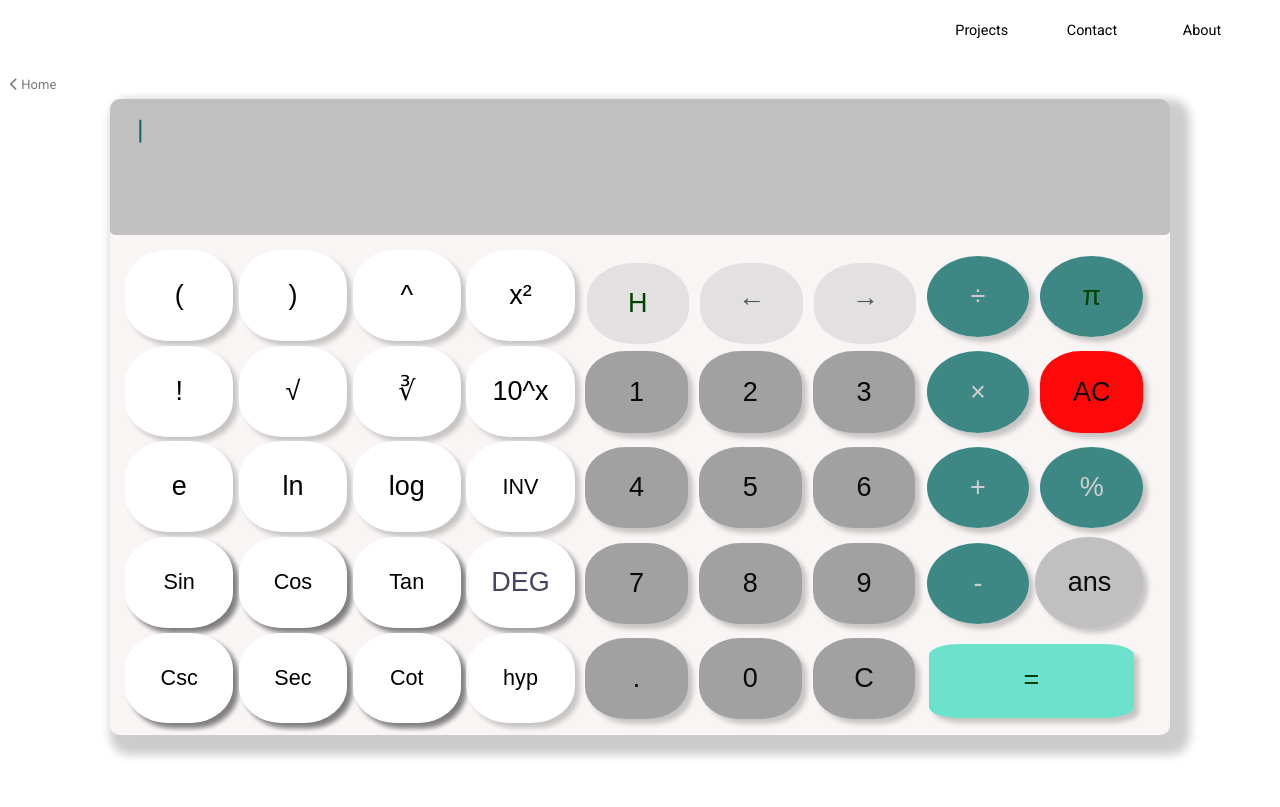
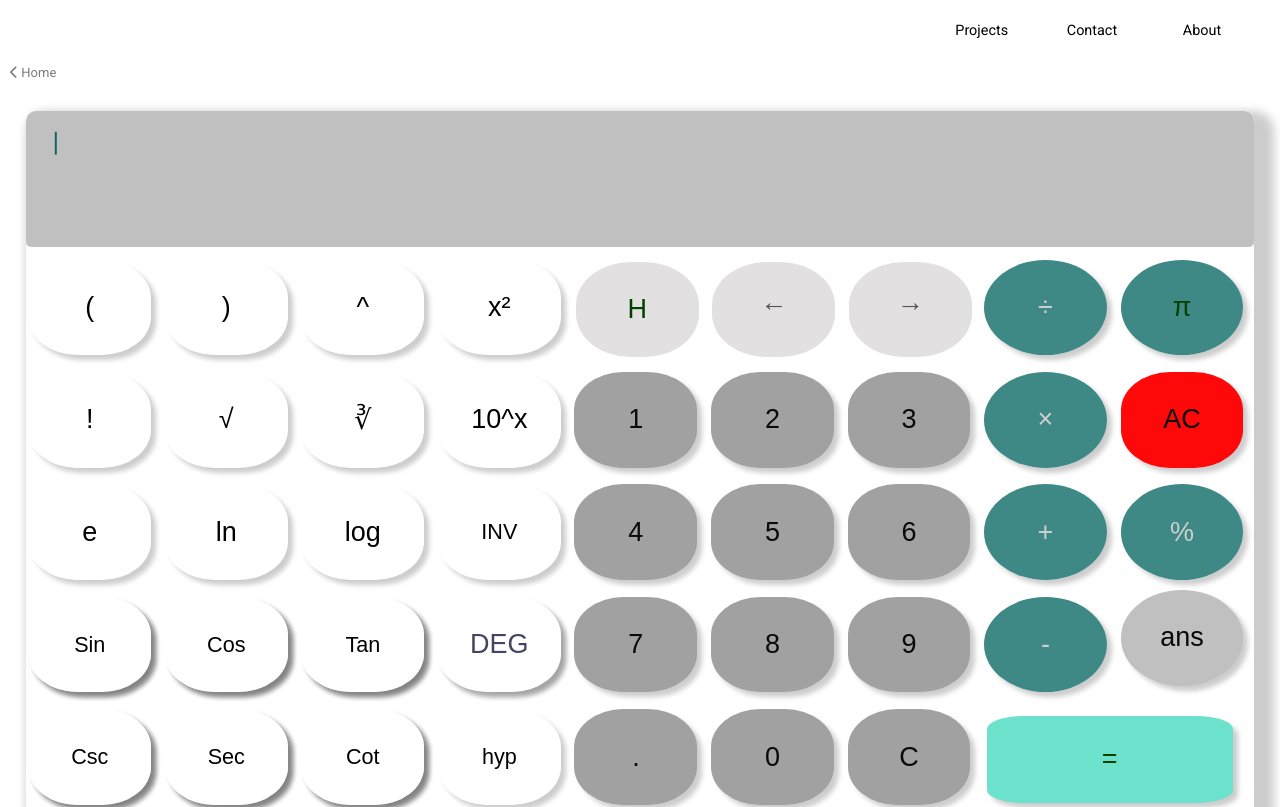
Before and after one commit to UtonyDev/utony-portfolio, a React (Vite) app: page /utonycalc in a window 1280 px wide. Shown: the top 807 px of the page. Built offline with nearby package versions, Linux system fonts and the light colour scheme.

Commit message:
Made multiple UI changes to the Calc

```diff
--- a/src/Pages/utonycalc/utonycalc.css
+++ b/src/Pages/utonycalc/utonycalc.css
@@ -48,32 +48,29 @@
   #history {
     background-color: #C0C0C0;
     box-shadow: 0px 0px 0px var(--bxShadowblr);
+    padding: 0;
+    margin: 5%;
   }
   .hideHistory {
-    transition: height .5s ease, opacity .2s ease-in;
+    transition: all .5s ease;
     position: absolute;
-    opacity: 0;
     top: 32vh;
     left: -3.5%;
     z-index: 100;
-    height: 0;
-    width: 87% !important;
-    padding: 5%;
-    margin: 5%;
-    border-radius: 5% !important;
+    height: 0 !important;
+    width: 0 !important;
+    border-radius: 5%;
     overflow-y: scroll !important;
   }
   .showHistory {
-    transition: all .5s ease, opacity .2s ease-in;
+    transition: all .5s ease;
     position: absolute;
-    opacity: 1;
     top: 32vh;
     left: -3.5% ;
     z-index: 100;
     height: 60vh;
     width: 87% !important;
-    padding: 5%;
-    margin: 5%;
+    padding: 5% !important;
     border-radius: 5% !important;
     overflow-y: scroll !important;
   }
@@ -460,31 +457,42 @@
       transition: left 1s;
     }
 
-  /* for Meduim size devices ( Tablets ) */
-  @media screen and (min-width: 768px) {
+    @media screen and (min-width: 1024px) and (min-height: 768px) {
+      .cont {
+        max-height: 85.5vh !important;
+      }
+      .topKeys {
+        top: 20% !important;
+        left: 3%;
+      }
+  @media screen and (min-width: 1000px) {
     .calcparent {
-      width: auto ;
+      width: 100%;
       height: fit-content;
+
     }
     .calccont {
-      display: grid;
-      place-items: center;
-      position: relative;
+      min-height: 100vh !important;
+    }
+    .back {
+      top: -0.5vh !important;
     }
     .cont {
-      top: 7.5vh;
-      grid-template-columns: 1fr 1fr 1fr 1fr 1fr 1fr 1fr 1fr 1fr ;
+      top: -2.2%;
+      grid-template-columns: 1fr 1fr 1fr 1fr 1fr 1fr 1fr 1fr 1fr;
       grid-template-rows:  1fr 1fr 1fr 1fr 1fr 1fr !important;
       box-shadow: 10px 10px 10px 10px rgba(0, 0, 1, 0.2);
-      width: 100% ;
-      max-height: 90vh;
-      padding: 0;
-      background-color: rgba(243, 236, 236, 0.5) !important;
+      width: auto;
+      max-height: 78vh;
+      padding: 0.5% 0 1.5% 0;
+      margin: 2% !important;
+      background-color: var(--contwhite);
     }
 
     .inputField {
       grid-area: 1/1/2/10;
     }
+
     .hideHistory {
       transition: all .5s ease ;
       transform-origin: right;
@@ -545,7 +553,7 @@
       width: 90% !important;
       margin-left: 0% !important;
       position: relative;
-      top: 25% !important;
+      top: 25%;
       left: 3%;
     }
 
@@ -585,7 +593,6 @@
     .butnPercent {
       grid-area: 4/9/5/10;
     }
-
 
     .butnDivide {
       grid-area: 2/8/3/9;
@@ -745,64 +752,3 @@
       grid-area: 6/4/7/5;
     }
   }
-
-  @media screen and (min-width: 1000px) {
-    .calcparent {
-      background-color: var(--topbackclr);
-    }
-    .back {
-      z-index: 100;
-      position: relative;
-      top: 1vh;
-      font-size: small !important;
-    }
-    .cont {
-      top: -1.5vh;
-      grid-template-columns: 1fr 1fr 1fr 1fr 1fr 1fr 1fr 1fr 1fr;
-      grid-template-rows:  1fr 1fr 1fr 1fr 1fr 1fr;
-      box-shadow: 10px 10px 10px 10px rgba(0, 0, 1, 0.2);
-      background-color: rgba(243, 236, 236, 0.5) !important;
-      padding: 1em;
-      width: 80%;
-      max-height: 75vh;
-    }
-
-    .hideHistory {
-      transition: all .5s ease ;
-      transform-origin: right;
-      transform: scale(0, 0) !important;
-      position: absolute;
-      top: 17.5vh !important;
-      left: 10% !important;
-      z-index: 100;
-      height: 20%;
-      width: 35%;
-      border-radius: 15px;
-      overflow-y: scroll !important;
-      padding: 0 !important;
-    }
-
-    .showHistory {
-      transform-origin: top left !important;
-      transform: scale(1, 1)!important;
-      transition: all .5s ease;
-      position: absolute;
-      top: 17.5vh !important;
-      left: 10% !important;
-      z-index: 100 !important;
-      width: 30% !important;
-      height: 57% !important;
-      margin: 0 !important;
-      padding: 2.5%;
-      overflow-y: scroll !important;
-    }
-
-    .butnHid {
-      display: block;
-      height: 95% !important;
-      width: 95% !important;
-      margin-top: 10%;
-      margin-left: -2.5% !important;
-    }
-
-  }
--- a/src/Pages/utonycalc/utonycalc.jsx
+++ b/src/Pages/utonycalc/utonycalc.jsx
@@ -170,7 +170,7 @@ const handleMouseUp = () => {
     }
 
     function showFunctKeys() {
-      if (window.innerWidth <= 768) {
+      if (window.innerWidth <= 1000) {
 
         if (showAllButn.classList.contains('cont')) {
           chevUp.classList.add('overlayChev');
```
